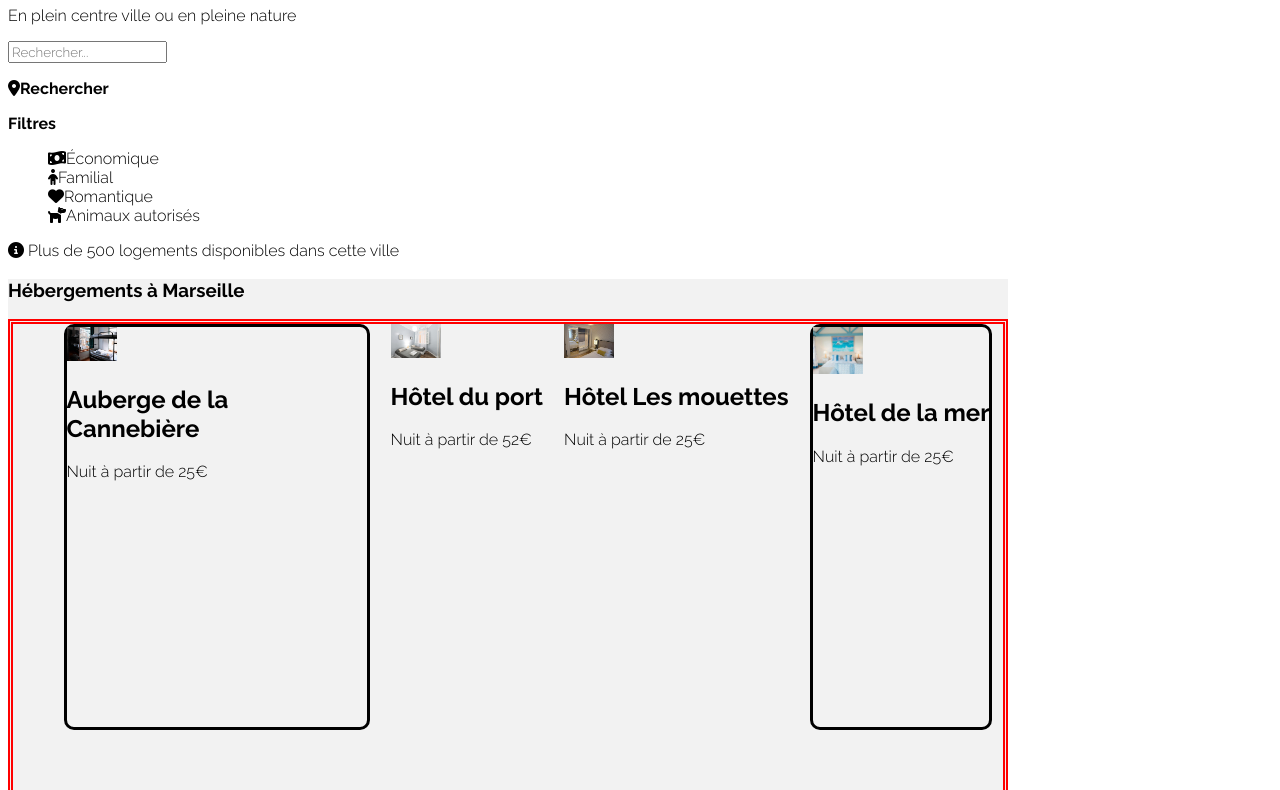
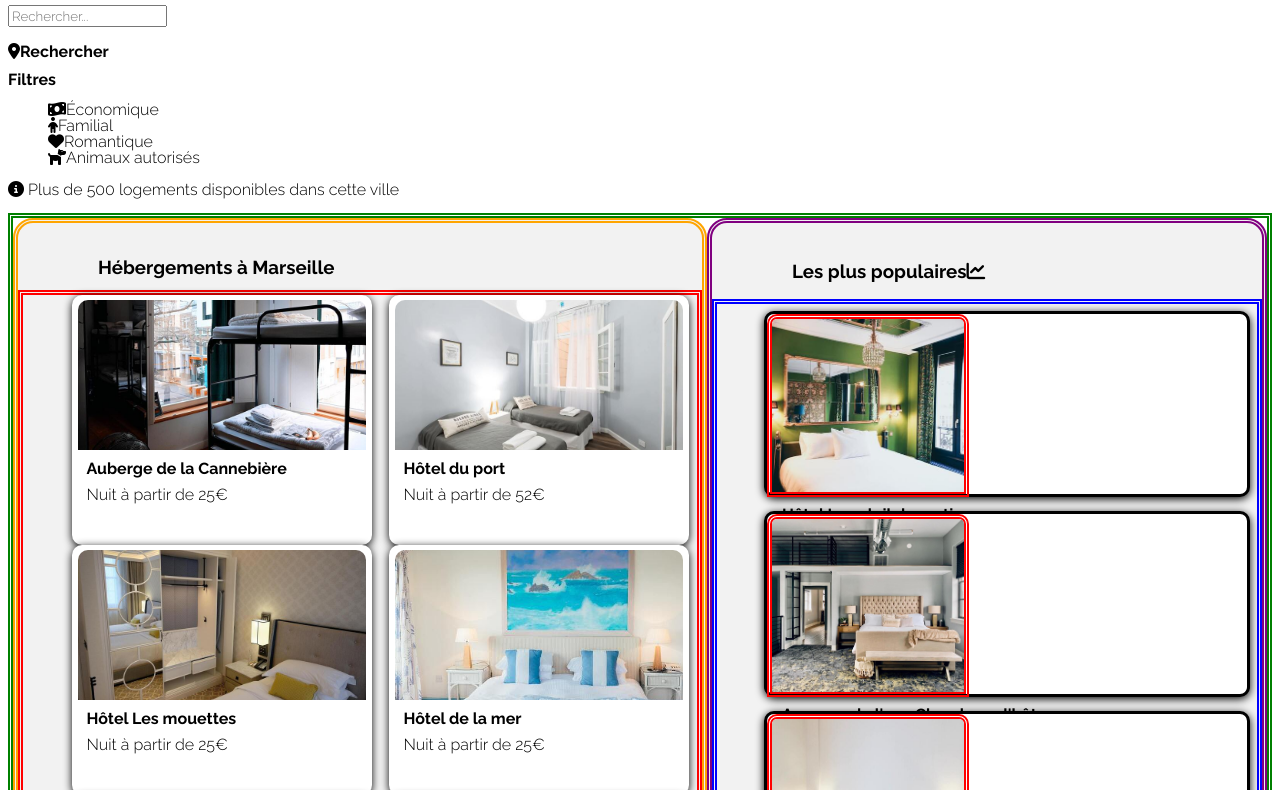
Before and after one commit to Majeste0/Reservia, a plain HTML site: page Index.html in a window 1280 px wide. Shown: the part 74-864 px from the top of the page. Drawn offline with Linux system fonts and the light colour scheme; a script that the page names is missing.

Commit message:
Progression sur les flexbox

```diff
--- a/Index.html
+++ b/Index.html
@@ -36,15 +36,15 @@
 
 	<section class="center_populaires">
 		<article class="center">
-			<h1 class="title_marseille">Hébergements à Marseille</h1>
+			<h1 class="titre_marseille">Hébergements à Marseille</h1>
 			<ul class="contenant">
 
 				<li class="cannebiere1">
 					<a href="">
 						<img src="Ressources_Maquette/Reservia/images/hebergements/4_small/Auberge-de-la-Cannebière.jpg" class="img_marseille">
 					</a>
-					<h2>Auberge de la Cannebière</h2>
-					<p>Nuit à partir de 25€</p>
+					<h2 class="titre_image">Auberge de la Cannebière</h2>
+					<p class="soustitre_image">Nuit à partir de 25€</p>
 					<!-- les étoiles : <i class="fas fa-star"></i> -->
 
 
@@ -54,8 +54,8 @@
 					<a href="">
 						<img src="Ressources_Maquette/Reservia/images/hebergements/4_small/Hôtel-du-port.jpg" class="img_marseille">
 					</a>
-					<h2>Hôtel du port</h2>
-					<p>Nuit à partir de 52€</p>
+					<h2 class="titre_image" class="title_image" class="title_image">Hôtel du port</h2>
+					<p class="soustitre_image" class="soustitre_image" class="soustitre_image">Nuit à partir de 52€</p>
 
 
 
@@ -65,8 +65,8 @@
 					<a href="">
 						<img src="Ressources_Maquette/Reservia/images/hebergements/4_small/Hôtel-Les-mouettes.jpg" class="img_marseille">
 					</a>
-					<h2>Hôtel Les mouettes</h2>
-					<p>Nuit à partir de 25€</p>
+					<h2 class="titre_image" class="title_image">Hôtel Les mouettes</h2>
+					<p class="soustitre_image" class="soustitre_image">Nuit à partir de 25€</p>
 
 
 
@@ -76,8 +76,8 @@
 					<a href="">
 						<img src="Ressources_Maquette/Reservia/images/hebergements/4_small/Hôtel-de-la-mer.jpg" class="img_marseille">
 					</a>
-					<h2>Hôtel de la mer</h2>
-					<p>Nuit à partir de 25€</p>
+					<h2 class="titre_image">Hôtel de la mer</h2>
+					<p class="soustitre_image">Nuit à partir de 25€</p>
 
 
 				</li>
@@ -86,8 +86,8 @@
 					<a href="">
 						<img src="Ressources_Maquette/Reservia/images/hebergements/4_small/Auberge-Le-Panier.jpg" class="img_marseille">
 					</a>
-					<h2>Auberge Le Panier</h2>
-					<p>Nuit à partir de 23€</p>
+					<h2 class="titre_image">Auberge Le Panier</h2>
+					<p class="soustitre_image">Nuit à partir de 23€</p>
 
 
 
@@ -97,36 +97,36 @@
 					<a href="">
 						<img src="Ressources_Maquette/Reservia/images/hebergements/4_small/Hôtel-chez-Amina.jpg" class="img_marseille">
 					</a>
-					<h2>Hôtel chez Amina</h2>
-					<p>Nuit à partir de 96€</p>
+					<h2 class="titre_image">Hôtel chez Amina</h2>
+					<p class="soustitre_image">Nuit à partir de 96€</p>
 
 
 				</li>
 			</ul>
-			<p><strong>Afficher plus</strong></p>
+			<p class="afficher_plus"><strong>Afficher plus</strong></p>
 		</article>
 
-		<aside class="populaires">
-			<h1>Les plus populaires<i class="fas fa-chart-line"></i></h1>
-			<ul>
-				<li class="cannebiere"><img src="Ressources_Maquette/Reservia/images/hebergements/4_small/Hôtel-Le-soleil-du-matin.jpg">
-					<h2>Hôtel Le soleil du matin</h2>
+		<aside class="aside">
+			<h1 class="titre_populaires">Les plus populaires<i class="fas fa-chart-line"></i></h1>
+			<ul class="populaires">
+				<li class="populaire1"><img src="Ressources_Maquette/Reservia/images/hebergements/4_small/Hôtel-Le-soleil-du-matin.jpg" class="img_populaires">
+					<h2 class="titre_image">Hôtel Le soleil du matin</h2>
 					<p>Nuit à partir de 128€</p>
 					<a href="">
 
 					</a>
 				</li>
 
-				<li class="cannebiere"><img src="Ressources_Maquette/Reservia/images/hebergements/3_medium/Hôtel-au-coeur-de-l'eau-chambres-d'hôtes.jpg">
-					<h2>Au cœur de l'eau Chambres d'hôtes</h2>
+				<li class="populaire2"><img src="Ressources_Maquette/Reservia/images/hebergements/3_medium/Hôtel-au-coeur-de-l'eau-chambres-d'hôtes.jpg" class="img_populaires">
+					<h2 class="titre_image" class="titre_image">Au cœur de l'eau Chambres d'hôtes</h2>
 					<p>Nuit à partir de 71€</p>
 					<a href="">
 
 					</a>
 				</li>
 
-				<li class="cannebiere"><img src="Ressources_Maquette/Reservia/images/hebergements/4_small/Hôtel-Tout-bleu-et-Blanc.jpg">
-					<h2>Hôtel Tout bleu et Blanc</h2>
+				<li class="populaire2"><img src="Ressources_Maquette/Reservia/images/hebergements/4_small/Hôtel-Tout-bleu-et-Blanc.jpg" class="img_populaires">
+					<h2 class="titre_image">Hôtel Tout bleu et Blanc</h2>
 					<p>Nuit à partir de 68€</p>
 					<a href="">
 
@@ -189,7 +189,8 @@
 					<li>Centre d'aide</li>
 					<li>Nous contacter</li>
 				</ul>
-			</footer>
+			</ul>
+		</footer>
 
 
 
--- a/style.css
+++ b/style.css
@@ -1,6 +1,7 @@
 *{
 	list-style: none;
 	font-family: 'Raleway', sans-serif;
+	line-height: 10px;
 }
 
 #menu {
@@ -11,33 +12,102 @@
 	float: right;
 }
 
-.center,.populaires,.footer {
+.center,.populaires,.footer,.aside {
 	background-color: #F2F2F2
 }
+
+.center_populaires {
+	display: flex;
+	border : thick double green;
+	justify-content: space-between;
+
+}
 .center {
-	width: 1000px;
-	height: 800px;
+	width: 1200px;
+	height: 700px;
+	border-radius: 20px;
+	border: thick double orange;
 }
 .contenant {
 	display: flex;
 	flex-direction: row;
-	border: thick double red;
-	height: 800px;
+	height: 600px;
 	justify-content: space-around;
 	flex-wrap: wrap;
+	border: thick double red;
 }
 
 .img_marseille {
- width: 50px;
+height: 60%;
+width: 96%;
+object-fit: cover;
+margin-left: 6px; /*Centrer l'image car 96% width */
+margin-top: 5px;
+border-radius: 10px 10px 0 0;
 }
-.cannebiere1 {
-	border: solid;
+.cannebiere1, .cannebiere2, .cannebiere3, .cannebiere4, .cannebiere5, .cannebiere6 {
 	border-radius: 10px;
-	height: 400px;
 	width: 300px;
+	height: 250px;
+	background-color: #FFFFFF;
+	box-shadow: 0px 2px 8px 0px;
 }
-.cannebiere4 {
-	border: solid;
-	border-radius: 10px;
-	height: 400px;
+
+.titre_image {
+	margin-left: 15px;
+	font-size: 1em;
 }
+
+.soustitre_image {
+	margin-left: 15px;
+}
+
+.afficher_plus, .titre_marseille {
+	margin-left: 80px;
+}
+
+.titre_marseille {
+	padding-top: 20px;
+}
+
+/* -------------------------------------- */
+.aside {
+	border: thick double purple;
+	height: 700px;
+	border-radius: 20px;
+
+}
+
+.populaires {
+	display: flex;
+	border: thick double blue;
+	flex-direction: column;
+	height: 600px;
+	width: 500px;
+	justify-content: space-around;
+}
+
+
+.img_populaires {
+height: 96%;
+width: 40%;
+object-fit: cover;
+border-radius: 10px 10px 0 0;
+border: thick double red;
+}
+
+.populaire1, .populaire2, .populaire3 {
+border: solid;
+border-radius: 10px;
+width: 480px;
+height: 180px;
+background-color: #FFFFFF;
+box-shadow: 0px 2px 8px 0px;
+	margin-right: auto;
+	margin-left: auto;
+}
+
+.titre_populaires {
+	margin-left: 80px;
+	padding-top: 20px;
+}
```
